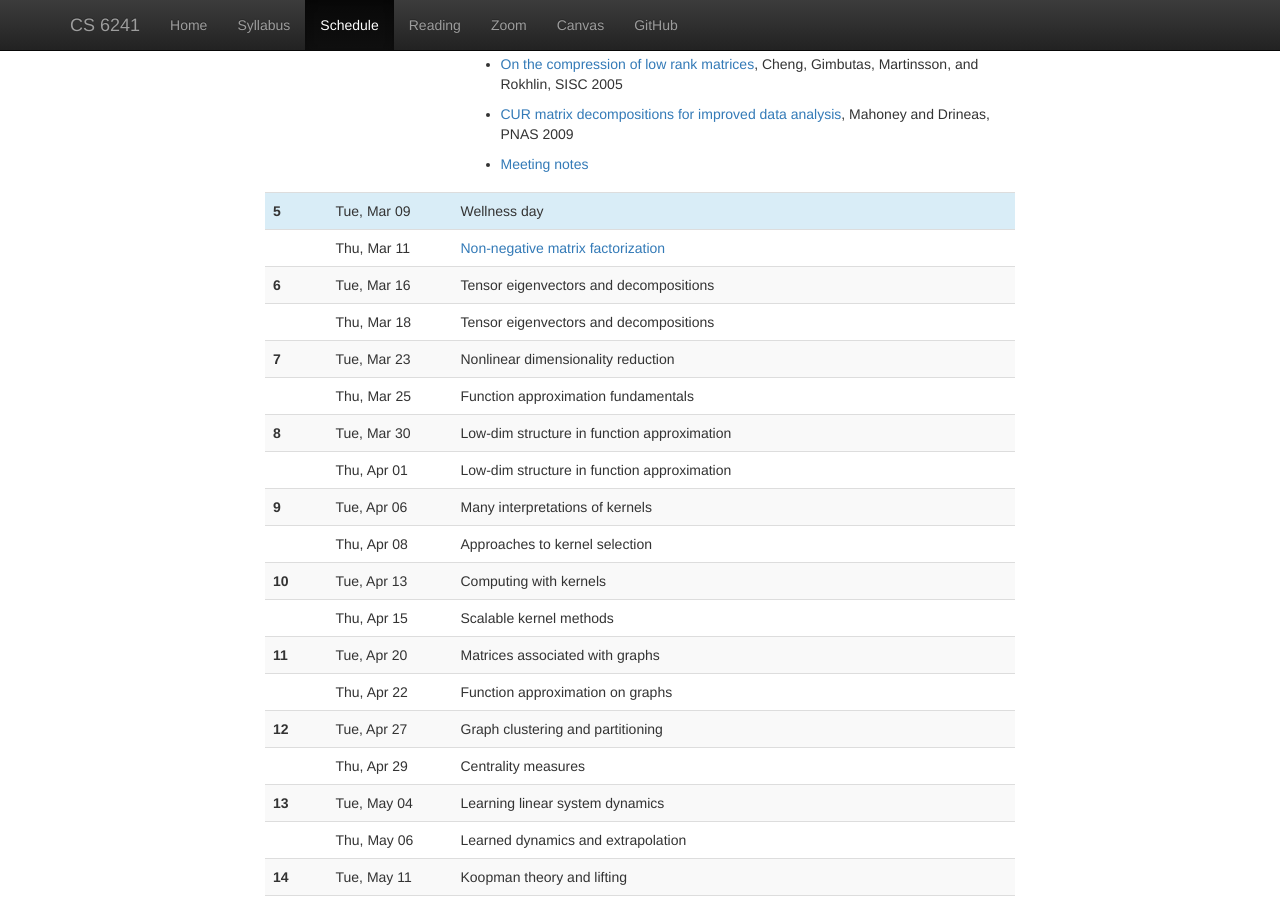
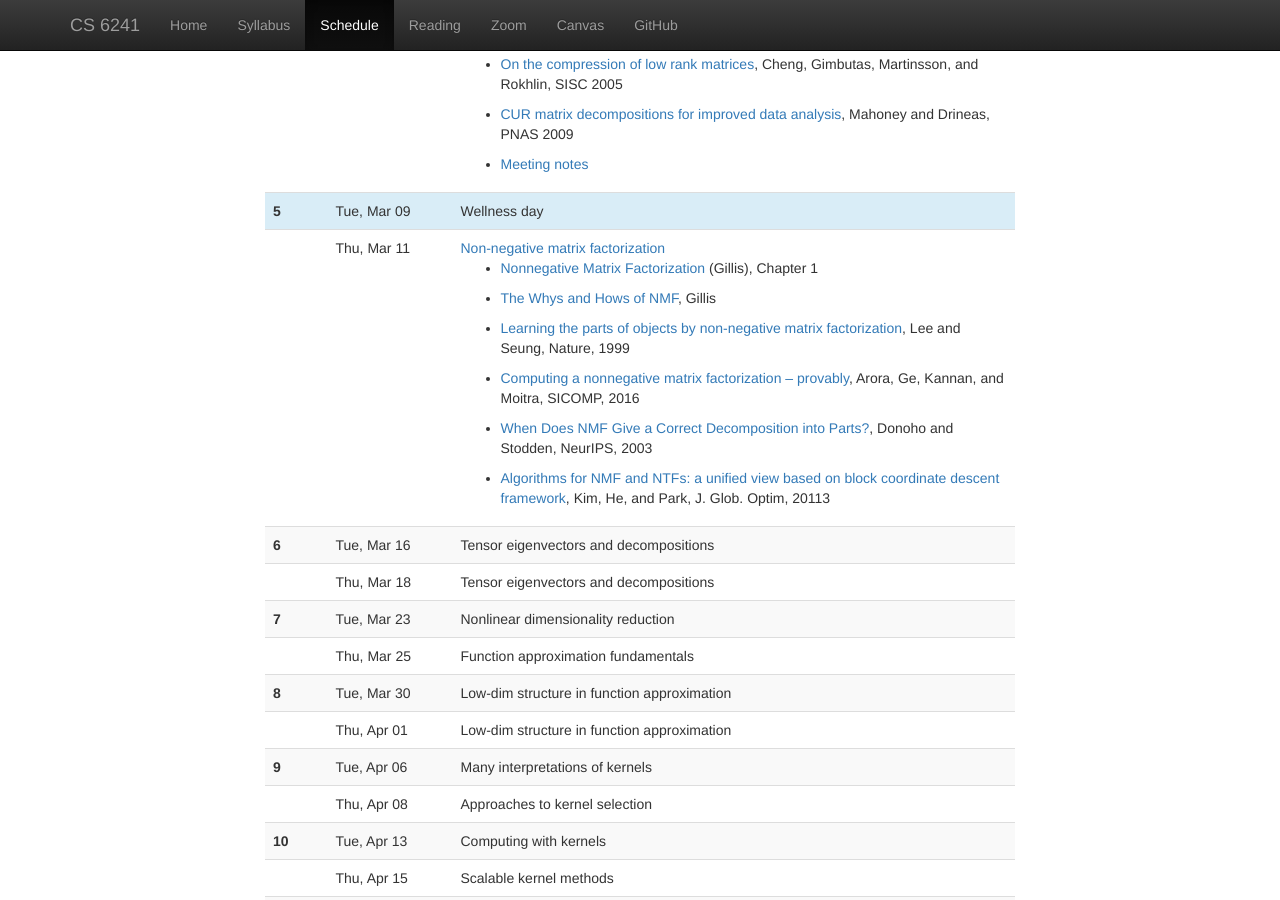
Before and after one commit to dbindel/cs6241-s21, a Jekyll site: the page built from web/schedule.html, in a window 1280 px wide and 900 px high, scrolled down 1441 px. Built offline with Jekyll 4.4.1, drawn with Linux system fonts in a browser that asks for light colours; nearby versions of some CDN libraries.

Commit message:
Add readings on NMF.

```diff
--- a/web/_data/lectures.yml
+++ b/web/_data/lectures.yml
@@ -103,6 +103,21 @@
   date: 2021-03-11
   info: Non-negative matrix factorization
   notes: 2021-03-11.pdf
+  hw:
+    - "[Nonnegative Matrix Factorization](https://epubs.siam.org/doi/book/10.1137/1.9781611976410) (Gillis), Chapter 1"
+    - "[The Whys and Hows of NMF](https://arxiv.org/abs/1401.5226), Gillis"
+    - "[Learning the parts of objects by non-negative matrix
+       factorization](https://www.cs.cornell.edu/courses/cs6241/2020sp/readings/Lee-Seung-1999-NMF.pdf),
+       Lee and Seung, Nature, 1999"
+    - "[Computing a nonnegative matrix factorization --
+       provably](https://www.cs.cornell.edu/courses/cs6241/2020sp/readings/Arora-2016-NMF.pdf),
+       Arora, Ge, Kannan, and Moitra, SICOMP, 2016"
+    - "[When Does NMF Give a Correct Decomposition into
+       Parts?](https://www.cs.cornell.edu/courses/cs6241/2020sp/readings/Donoho-Stodden-2003-separable.pdf),
+       Donoho and Stodden, NeurIPS, 2003"
+    - "[Algorithms for NMF and NTFs: a unified view based on block
+       coordinate descent framework](https://www.cc.gatech.edu/~hpark/papers/jgo.pdf),
+       Kim, He, and Park, J. Glob. Optim, 20113"
 #
 # ==================
 # Week 6
```
